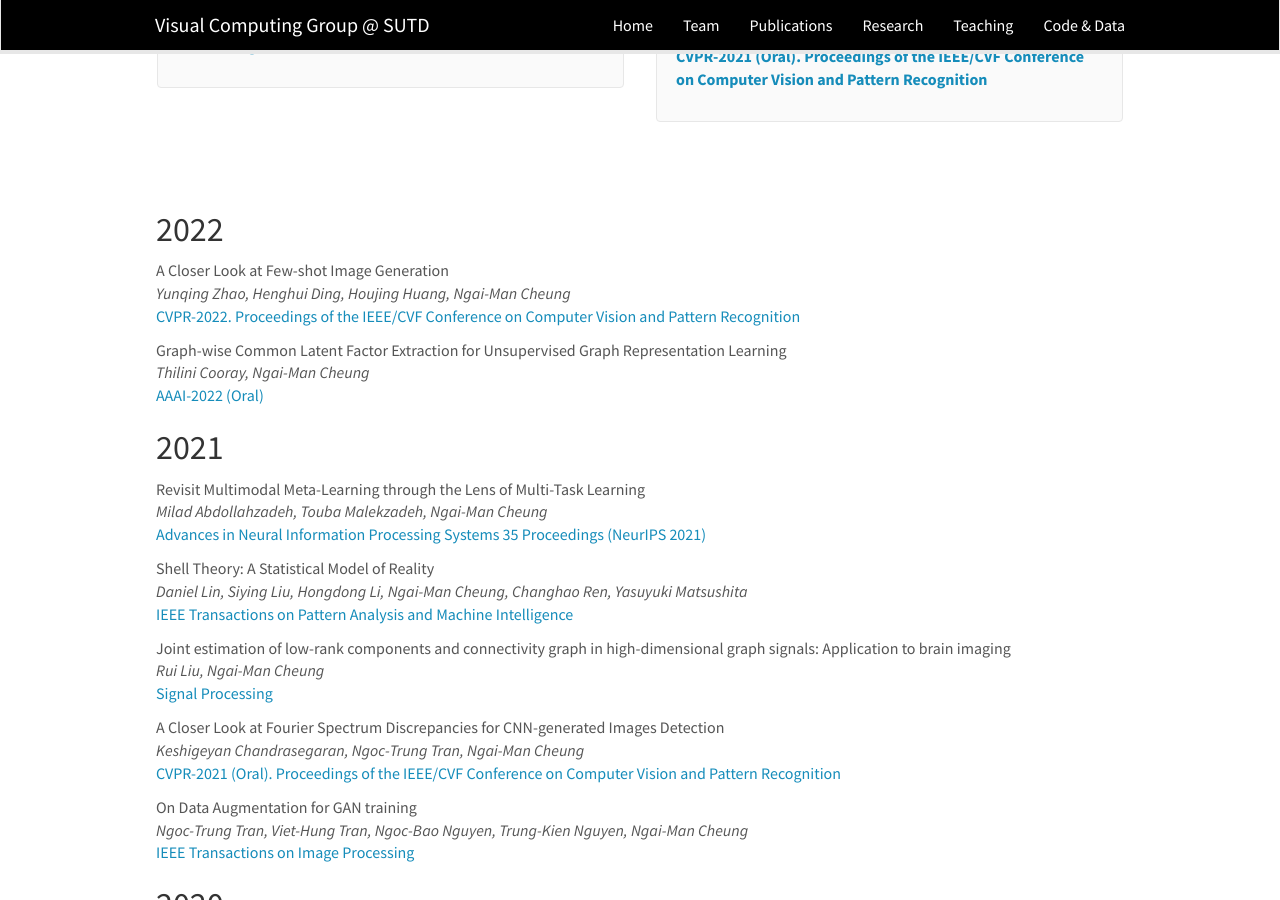
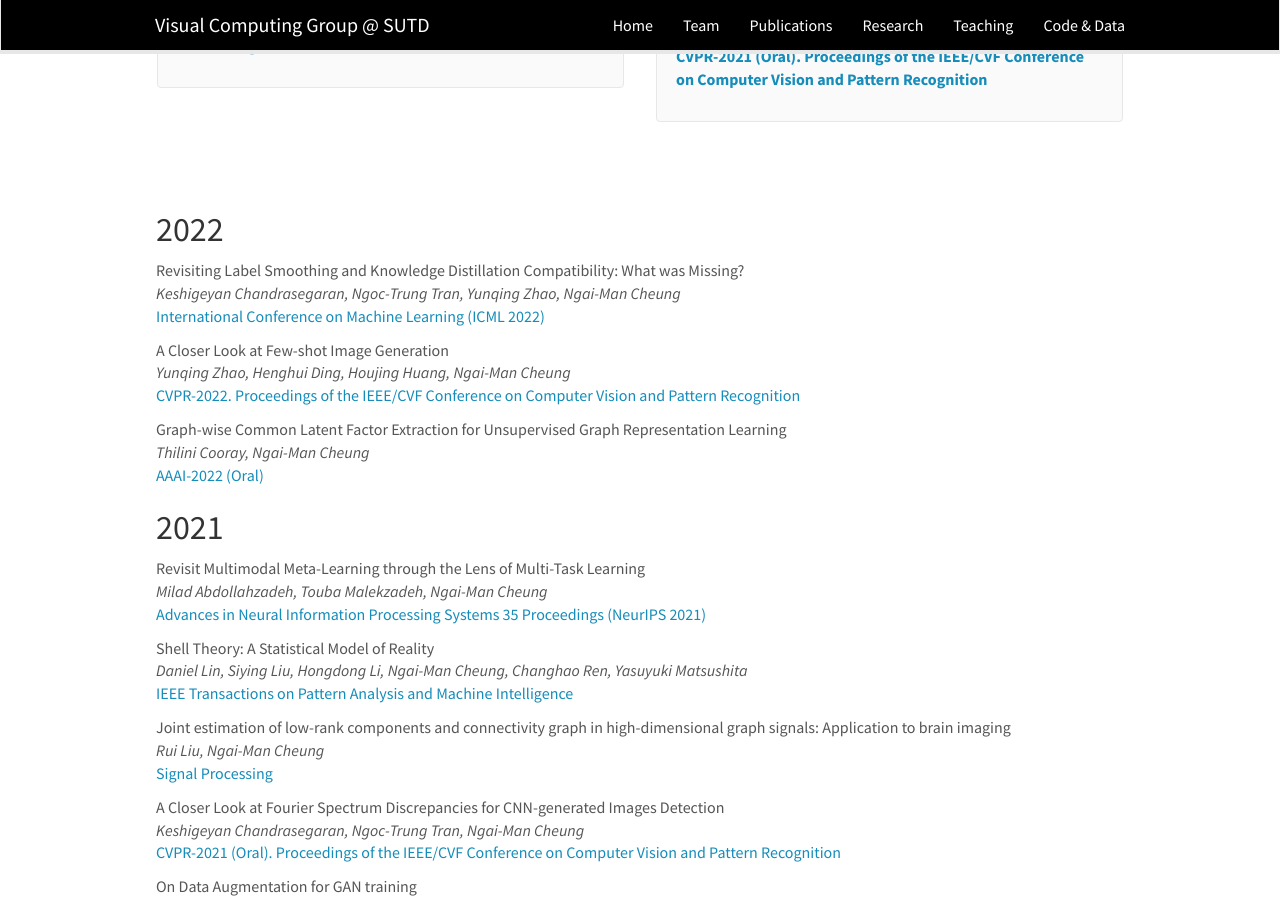
Before and after one commit to sutd-visual-computing-group/sutd-visual-computing-group.github.io, a Jekyll site: the page built from _pages/publications.md, in a window 1280 px wide and 900 px high, scrolled down 1083 px. Built offline with Jekyll 4.4.1, drawn with Linux system fonts in a browser that asks for light colours; nearby versions of some CDN libraries.

Commit message:
Update publist_2022.yml

```diff
--- a/_data/publist_2022.yml
+++ b/_data/publist_2022.yml
@@ -1,3 +1,11 @@
+- title: "Revisiting Label Smoothing and Knowledge Distillation Compatibility: What was Missing?"
+  image: TiNHigh.png
+  authors: Keshigeyan Chandrasegaran, Ngoc-Trung Tran, Yunqing Zhao, Ngai-Man Cheung
+  link:
+    url: https://arxiv.org/abs/2206.14532
+    display: International Conference on Machine Learning (ICML 2022)
+  highlight: 0
+
 - title: "A Closer Look at Few-shot Image Generation"
   image: TiNHigh.png
   authors: Yunqing Zhao, Henghui Ding, Houjing Huang, Ngai-Man Cheung
```
